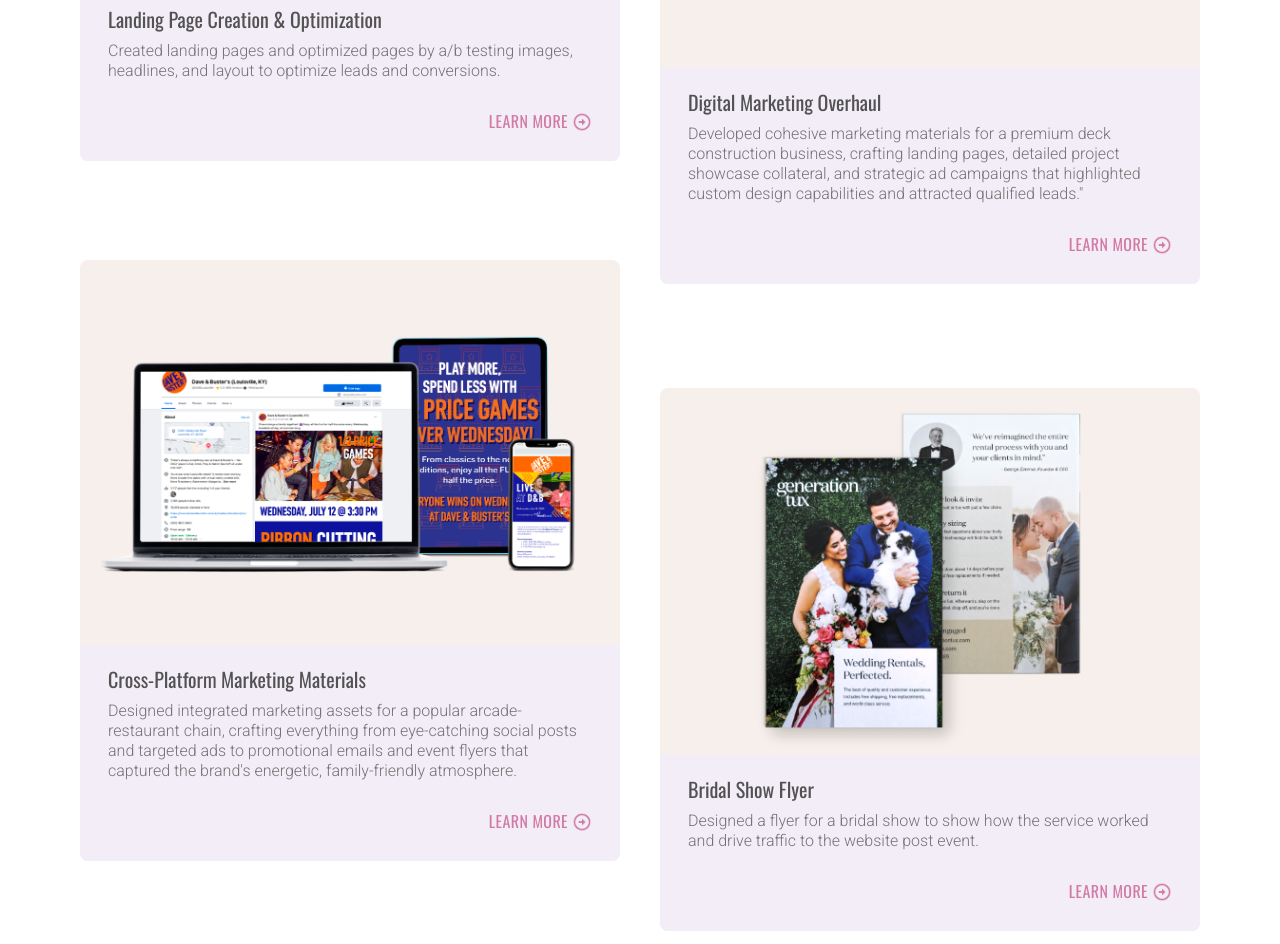
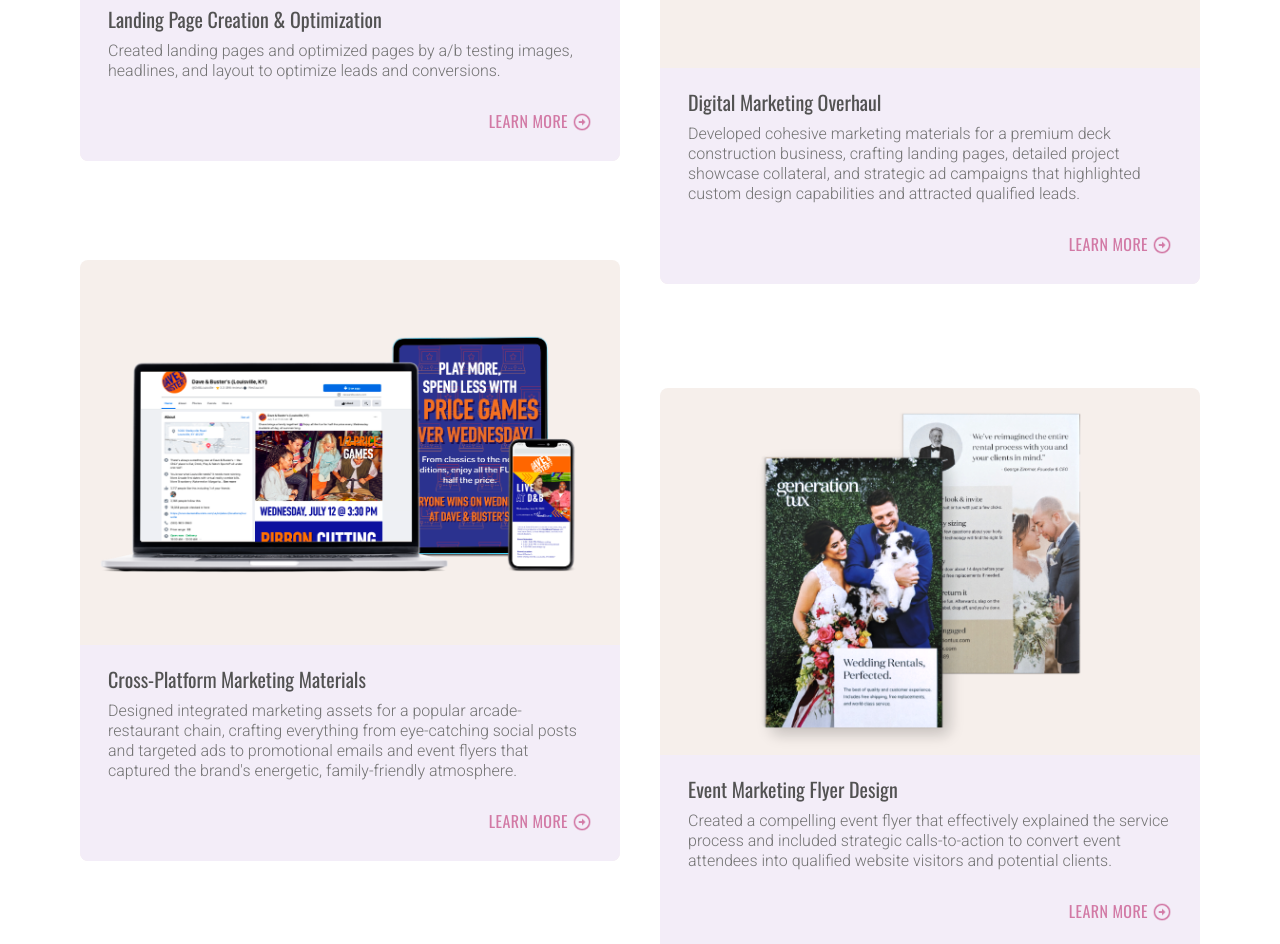
Before and after one commit to kfrancis812/kfrancis812.github.io, a Next.js app: page / in a window 1280 px wide. Shown: the part 1487-2431 px from the top of the page. Built offline with nearby package versions, Linux system fonts and the light colour scheme.

Commit message:
Refactor marketing content and update project links for clarity and consistency

```diff
--- a/pages/index.js
+++ b/pages/index.js
@@ -155,7 +155,7 @@ export default function Home() {
 
               </div>
               <div className="text-md pt-2 leading-5 text-neutral-500 pb-5 ">
-              Developed cohesive marketing materials for a premium deck construction business, crafting landing pages, detailed project showcase collateral, and strategic ad campaigns that highlighted custom design capabilities and attracted qualified leads."
+              Developed cohesive marketing materials for a premium deck construction business, crafting landing pages, detailed project showcase collateral, and strategic ad campaigns that highlighted custom design capabilities and attracted qualified leads.
               </div>
               <div className="self-end flex flex-row pt-2 pb-2  pl-6">
               <button className="pr-1 font-display text-coral text-[16px]  self-end tracking-wide">LEARN MORE</button>
@@ -215,10 +215,11 @@ export default function Home() {
             </div>
             <div className="flex flex-col bg-[#F3EDF8] pt-5 pr-7 pl-7 pb-5 rounded-b-lg ">
               <div className="font-display text-xl text-neutral-600">
-                Bridal Show Flyer
+                Event Marketing Flyer Design
               </div>
               <div className="text-md pt-2 leading-5 text-neutral-500 pb-5 ">
-                Designed a flyer for a bridal show to show how the service worked and drive traffic to the website post event.
+                Created a compelling event flyer that effectively explained the service process and included strategic calls-to-action to convert event attendees into qualified website visitors and potential clients.
+
               </div>
               <div className="self-end flex flex-row pt-2 pb-2  pl-6">
               <button className="pr-1 font-display text-coral text-[16px]  self-end tracking-wide">LEARN MORE</button>
--- a/pages/projects.js
+++ b/pages/projects.js
@@ -81,7 +81,7 @@ export default function Home() {
                 Digital Marketing Overhaul
               </div>
               <div className="text-md pt-2 leading-5 text-neutral-500 pb-5 h-22 lg:h-24">
-              Developed cohesive marketing materials for a premium deck construction business, crafting landing pages, detailed project showcase collateral, and strategic ad campaigns that highlighted custom design capabilities and attracted qualified leads."
+              Developed cohesive marketing materials for a premium deck construction business, crafting landing pages, detailed project showcase collateral, and strategic ad campaigns that highlighted custom design capabilities and attracted qualified leads.
 
 
               </div>
--- a/pages/projects/digital_design.js
+++ b/pages/projects/digital_design.js
@@ -175,7 +175,7 @@ For social media, I designed vibrant, action-packed posts featuring bold typogra
           </div>
         </div>
         <div className="md:pl-20 pl-10 pt-10 pr-10 md:pr-20 pb-20 grid grid-cols-1 sm:grid-cols-2 gap-10 text-darkpgray">
-        <Link href="/projects/landingpage"><div className="flex flex-col w-full bg-tan rounded-lg ">
+        <Link href="/projects/digital_design"><div className="flex flex-col w-full bg-tan rounded-lg ">
             <div  >
               <Image className="w-full"
              src="/deck_small.png"
@@ -190,7 +190,7 @@ For social media, I designed vibrant, action-packed posts featuring bold typogra
                 Digital Marketing Overhaul
               </div>
               <div className="text-md pt-2 leading-5 text-neutral-500 pb-5">
-              Developed cohesive marketing materials for a premium deck construction business, crafting landing pages, detailed project showcase collateral, and strategic ad campaigns that highlighted custom design capabilities and attracted qualified leads."
+              Developed cohesive marketing materials for a premium deck construction business, crafting landing pages, detailed project showcase collateral, and strategic ad campaigns that highlighted custom design capabilities and attracted qualified leads.
 
               </div>
               <div className="self-end flex flex-row pt-2 pb-2  pl-6">
--- a/pages/projects/digital_print.js
+++ b/pages/projects/digital_print.js
@@ -27,7 +27,7 @@ export default function Home() {
                 Digital Marketing Overhaul
           </div>
           <div className="pt-3 md:pl-20 pl-10 pr-10 md:pr-20 pb-7 text-lg font-light leading-6 text-center text-gray-600">
-              Developed cohesive marketing materials for a premium deck construction business, crafting landing pages, detailed project showcase collateral, and strategic ad campaigns that highlighted custom design capabilities and attracted qualified leads."
+              Developed cohesive marketing materials for a premium deck construction business, crafting landing pages, detailed project showcase collateral, and strategic ad campaigns that highlighted custom design capabilities and attracted qualified leads.
 
           </div>
           <div className="md:pl-20 pl-10  pr-10 md:pr-20">
@@ -172,7 +172,7 @@ The refreshed marketing materials created a more professional and cohesive brand
           </div>
         </div>
         <div className="md:pl-20 pl-10 pt-10 pr-10 md:pr-20 pb-20 grid grid-cols-1 sm:grid-cols-2 gap-10 text-darkpgray">
-        <Link href="/projects/landingpage"><div className="flex flex-col w-full bg-tan rounded-lg ">
+        <Link href="/projects/digital_design"><div className="flex flex-col w-full bg-tan rounded-lg ">
             <div  >
               <Image className="w-full"
                 src="/db-portfolio.png"
@@ -204,7 +204,7 @@ The refreshed marketing materials created a more professional and cohesive brand
               </div>
             </div>
           </div></Link>
-          <Link href="/projects/portfolio"><div className="flex flex-col w-full bg-tan rounded-lg ">
+          <Link href="/projects/flyer"><div className="flex flex-col w-full bg-tan rounded-lg ">
             <div >
               <Image className="w-full"
                 src="/bridal_show_small_2.png"
--- a/pages/projects/flyer.js
+++ b/pages/projects/flyer.js
@@ -23,10 +23,10 @@ export default function Home() {
       <MobileMenuButton/>
         <div className="flex flex-col">
           <div className="pt-14 font-display text-4xl font-normal text-center text-gray-800">
-            Bridal Show Flyer
+           Event Marketing Flyer Design
           </div>
           <div className="pt-3 md:pl-20 pl-10 pr-10 md:pr-20 pb-7 text-lg font-light leading-6 text-center text-gray-600">
-            Designed a flyer for a bridal show to explain how the service worked and drive traffic to the website post event.
+                Created a compelling event flyer that effectively explained the service process and included strategic calls-to-action to convert event attendees into qualified website visitors and potential clients.
 
           </div>
           <div className="md:pl-20 pl-10  pr-10 md:pr-20">
--- a/pages/projects/landingpage.js
+++ b/pages/projects/landingpage.js
@@ -161,7 +161,7 @@ export default function Home() {
           </div>
         </div>
         <div className="md:pl-20 pl-10 pt-10 pr-10 md:pr-20  pb-20 grid grid-cols-1 sm:grid-cols-2 gap-10 text-darkpgray">
-        <Link href="/projects/portfolio"><div className="flex flex-col w-full bg-tan rounded-lg ">
+        <Link href="/projects/digital_design"><div className="flex flex-col w-full bg-tan rounded-lg ">
             <div >
               <Image className="w-full"
                 src="/db-portfolio.png"
```
Also changed, not shown: 1 other file (tests, documents, lock files or other folders).
